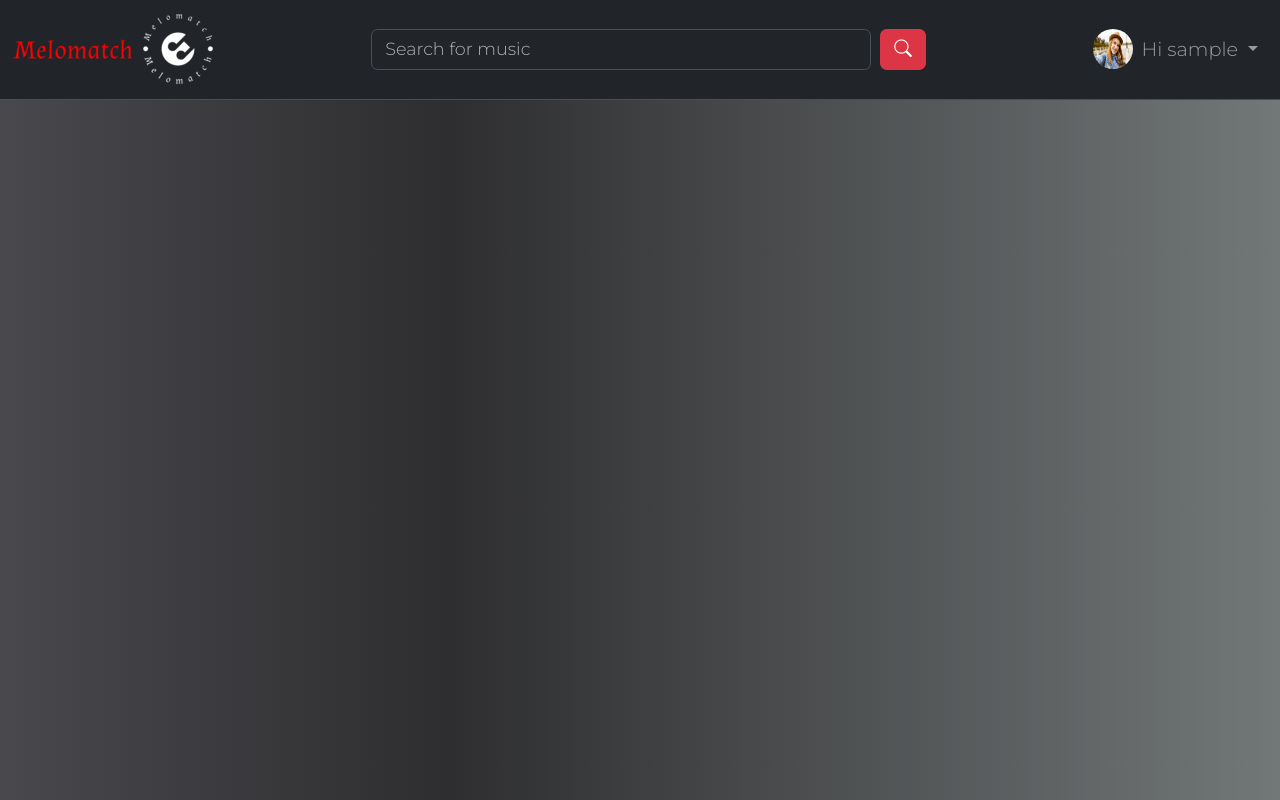
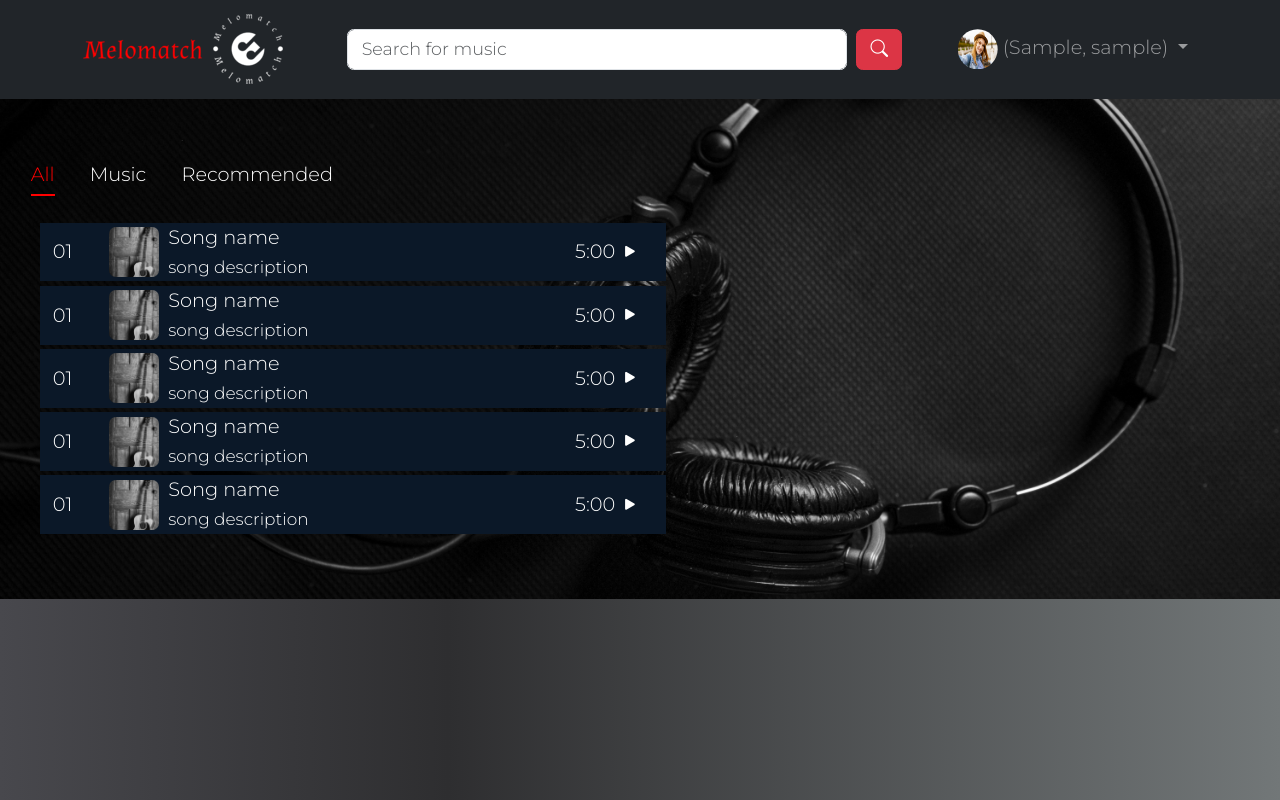
Before and after one commit to eddcode123/melomatch, a Flask app: template templates/home.html in a window 1280 px wide. Run offline with Flask 3, Linux system fonts and the light colour scheme; the template is opened without the code that fills it: most values are stand-ins (such as "Sample title", 1, 10 or a date in 2020); some web fonts are replaced.

Commit message:
updating project

```diff
--- a/static/css/style.css
+++ b/static/css/style.css
@@ -147,10 +147,10 @@ body a {
   margin-right: 0; /* Remove margin from the last icon */
 }
 .userprofile {
+  clip-path: circle();
   width: 40px;
   height: 40px;
 }
-
 .navbar-nav {
   display: flex;
   align-items: center;
@@ -164,3 +164,42 @@ body a {
 .searchinput[type="search"] {
   width: 500px !important; /* Adjust width as needed */
 }
+.hero-nav .active{
+
+	color: red!important;
+	background-color: transparent!important;
+}
+
+.hero-nav .active::after{
+
+	content: '';
+	background-color: red;
+	height:2px;
+	display: block;
+	margin-top: 5px;
+}
+
+/* music artcover size for homepage */
+.artcover {
+  width: 50px;
+  height: 50px; ;
+  object-fit: cover;
+}
+/* songs background color */
+.song-color{
+  background-color: #0b1828;
+  transition: all 0.3s ease;
+}
+/* add hover animation */
+.song-color:hover {
+  border: solid thin grey;
+  cursor: pointer;
+  transform: translateY(-10px);
+}
+/* Home background image */
+.home-back-img {
+  background-image: url('../img/Muzik.jpg');
+	min-height: 500px;
+	background-position: 50% 50%;
+	background-size: 100%;
+}
--- a/templates/home.html
+++ b/templates/home.html
@@ -21,32 +21,41 @@
   </head>
   <body class="homepage">
     <!-- Navigation bar -->
-    <nav class="navbar navbar-expand-lg bg-dark border-bottom border-body fixed-top" data-bs-theme="dark">
-      <div class="container-fluid">
-        <a class="navbar-brand" href="#"><img src="../static/img/logo-no-background.png" alt="company logo" class="logo"></a>
-        <button
-          class="navbar-toggler"
-          type="button"
-          data-bs-toggle="collapse"
-          data-bs-target="#navbarNavAltMarkup"
-          aria-controls="navbarNavAltMarkup"
-          aria-expanded="false"
-          aria-label="Toggle navigation"
-        >
+    <nav class="navbar navbar-expand-lg navbar-dark bg-dark">
+      <div class="container">
+        <a class="navbar-brand" href="#">
+          <img src="../static/img/logo-no-background.png" alt="company logo" class="logo">
+        </a>
+        <button class="navbar-toggler" type="button" data-bs-toggle="collapse" data-bs-target="#navbarSupportedContent" aria-controls="navbarSupportedContent" aria-expanded="false" aria-label="Toggle navigation">
           <span class="navbar-toggler-icon"></span>
         </button>
-        <div class="collapse navbar-collapse justify-content-center" id="navbarNavAltMarkup">
-          <div class="navbar-nav justify-content-center">
-            <form class="d-flex mx-auto" role="search">
-              <input class="form-control me-2 searchinput" type="search" placeholder="Search for music" aria-label="Search">
+        <div class="collapse navbar-collapse justify-content-center" id="navbarSupportedContent">
+          <ul class="navbar-nav mx-auto">
+            <div class="navbar-nav">
+              <input
+                class="form-control me-2"
+                type="search"
+                placeholder="Search for music"
+                aria-label="Search"
+              />
               <button class="btn btn-danger" type="submit">
                 <i class="bi bi-search"></i>
               </button>
-            </form>
-            <img src="../static/img/profile.jpg" class="userprofile ms-4 d-none d-md-block rounded-circle">
-            <li class="nav-item dropdown">
-              <a class="nav-link dropdown-toggle" href="#" role="button" data-bs-toggle="dropdown" aria-expanded="false">
-                Hi {{username}}
+            </div>
+            <div class="nav-item dropdown">
+              <a
+                class="nav-link dropdown-toggle"
+                href="#"
+                role="button"
+                data-bs-toggle="dropdown"
+                aria-expanded="false"
+              >
+                <img
+                  src="../static/img/profile.jpg"
+                  class="userprofile"
+                  alt="Profile"
+                />
+                {{Hi, username}}
               </a>
               <ul class="dropdown-menu">
                 <li><a class="dropdown-item" href="#">Account</a></li>
@@ -54,13 +63,95 @@
                 <li><a class="dropdown-item" href="#">Logout</a></li>
               </ul>
             </li>
-          </div>
+          </ul>
         </div>
       </div>
     </nav>
+    <!--end of nav -->
+    <!-- start of content -->
+     <header class="page-header">
+      <div class="container-fluid pt-5 home-back-img">
+        <ul class=" hero-nav nav nav-pills mb-3" id="pills-tab" role="tablist">
+          <li class="nav-item" role="presentation">
+            <button class="nav-link active text-white" id="pills-home-tab" data-bs-toggle="pill" data-bs-target="#pills-home" type="button" role="tab" aria-controls="pills-all" aria-selected="true">All</button>
+          </li>
+          <li class="nav-item" role="presentation">
+            <button class="nav-link text-white id="pills-profile-tab" data-bs-toggle="pill" data-bs-target="#pills-profile" type="button" role="tab" aria-controls="pills-music" aria-selected="false">Music</button>
+          </li>
+          <li class="nav-item" role="presentation">
+            <button class="nav-link text-white" id="pills-contact-tab" data-bs-toggle="pill" data-bs-target="#pills-contact" type="button" role="tab" aria-controls="pills-podcast" aria-selected="false">Recommended</button>
+          </li>
+        </ul>
+        <div class="tab-content" id="pills-tabContent">
+          <div class="tab-pane fade show active" id="pills-home" role="tabpanel" aria-labelledby="pills-home-tab">
+            <!--start of songs list in tab-->
+            <div class="m-1 ms-4 col-md-6 row song-color align-items-center">
+              <div id="no1" class="col-1">01</div>
+              <div class="col d-flex">
+                <img src="../static/img/guitar.jpg" alt="artcover" class="artcover rounded m-1" id="art1">
+                <div class="ms-1">
+                  <div id="title1">Song name</div>
+                    <small id="desc1">song description</small>
+                </div>
+              </div>
+              <div class="col-2" id="dur1">5:00 <i class="bi bi-play-fill"></i></div>
+            </div>
+            <!--start of songs list in tab-->
+            <div class="m-1 ms-4 col-md-6 row song-color align-items-center">
+              <div id="no2" class="col-1">01</div>
+              <div class="col d-flex">
+                <img src="../static/img/guitar.jpg" alt="artcover" class="artcover rounded m-1" id="art2">
+                <div class="ms-1">
+                  <div id="title2">Song name</div>
+                    <small id="desc2">song description</small>
+                </div>
+              </div>
+              <div class="col-2" id="dur2">5:00 <i class="bi bi-play-fill"></i></div>
+            </div>
+            <!--start of songs list in tab-->
+            <div class="m-1 ms-4 col-md-6 row song-color align-items-center">
+              <div id="no3" class="col-1">01</div>
+              <div class="col d-flex">
+                <img src="../static/img/guitar.jpg" alt="artcover" class="artcover rounded m-1" id="art3">
+                <div class="ms-1">
+                  <div id="title3">Song name</div>
+                    <small id="desc3">song description</small>
+                </div>
+              </div>
+              <div class="col-2" id="dur3">5:00 <i class="bi bi-play-fill"></i></div>
+            </div>
+            <!--start of songs list in tab-->
+            <div class="m-1 ms-4 col-md-6 row song-color align-items-center">
+              <div id="no4" class="col-1">01</div>
+              <div class="col d-flex">
+                <img src="../static/img/guitar.jpg" alt="artcover" class="artcover rounded m-1" id="art4">
+                <div class="ms-1">
+                  <div id="title4">Song name</div>
+                    <small id="desc4">song description</small>
+                </div>
+              </div>
+              <div class="col-2" id="dur4">5:00 <i class="bi bi-play-fill"></i></div>
+            </div>
+            <!--start of songs list in tab-->
+            <div class="m-1 ms-4 col-md-6 row song-color align-items-center">
+              <div id="no5" class="col-1">01</div>
+              <div class="col d-flex">
+                <img src="../static/img/guitar.jpg" alt="artcover" class="artcover rounded m-1" id="art5">
+                <div class="ms-1">
+                  <div id="title5">Song name</div>
+                    <small id="desc5">song description</small>
+                </div>
+              </div>
+              <div class="col-2" id="dur5">5:00 <i class="bi bi-play-fill"></i></div>
+            </div>
+            <!--end of song list in tab-->
+          </div>
+          <div class="tab-pane fade" id="pills-profile" role="tabpanel" aria-labelledby="pills-profile-tab">2</div>
+          <div class="tab-pane fade" id="pills-contact" role="tabpanel" aria-labelledby="pills-contact-tab">3</div>
+        </div>
+     </header>
+    <!-- Music content end -->
     <!-- Bootstrap and jQuery JS -->
     <script src="../static/js/bootstrap.bundle.js"></script>
-    <script src="../static/js/jquery.js" type="text/javascript"></script>
-    <!-- Script to toggle show password -->
   </body>
 </html>
```
Also changed, not shown: static/img/Muzik.jpg (added), static/img/musikback.jpg (added), static/img/pexels-kavin4666-9204671.jpg (added).
